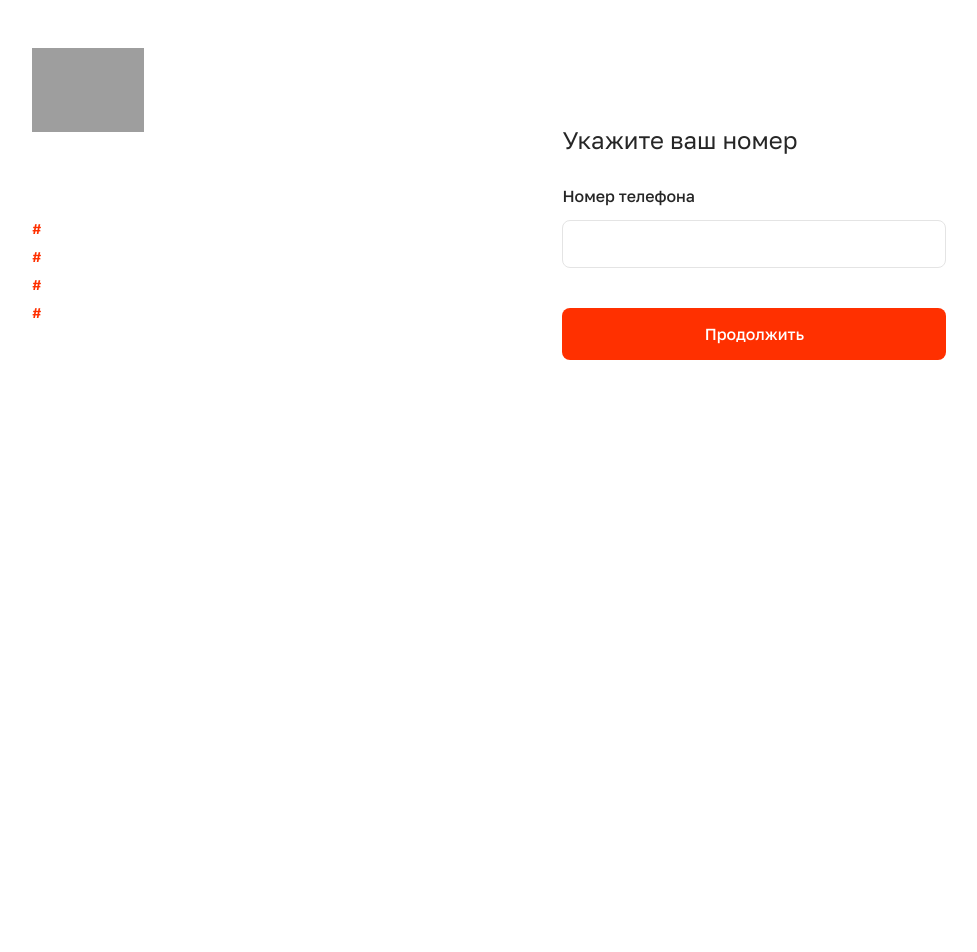
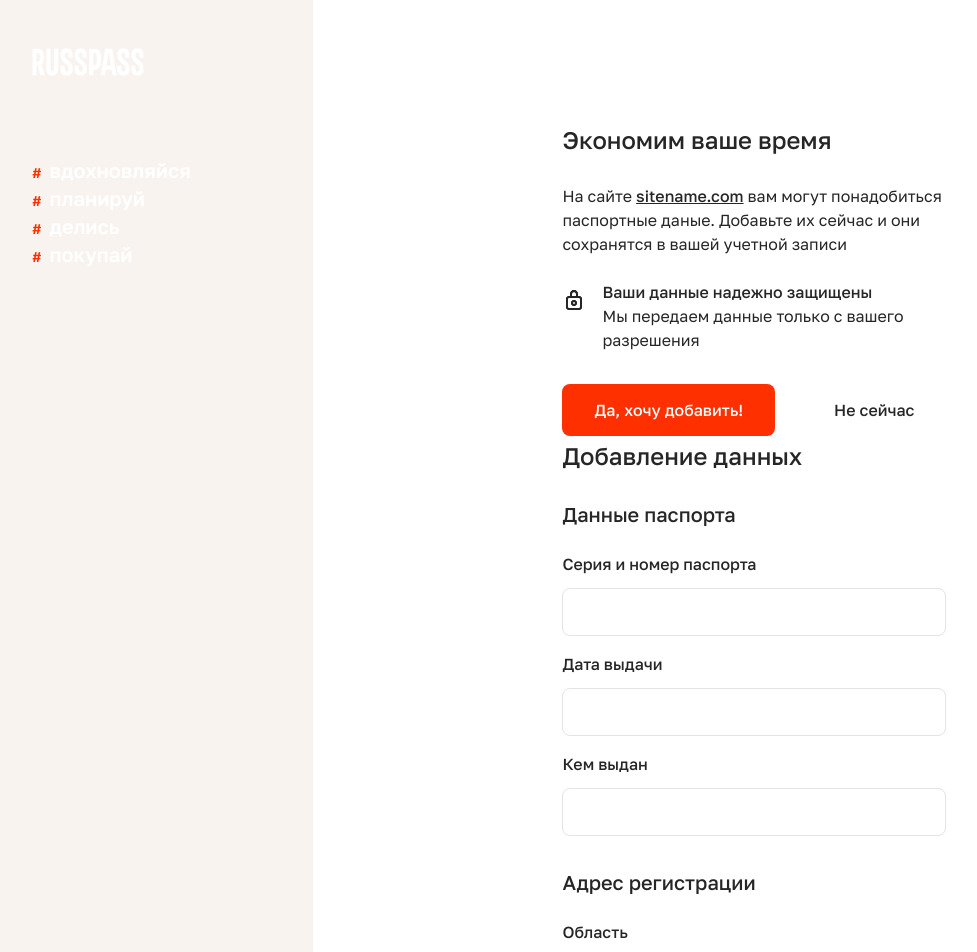
Before and after one commit to senitskiy/travelhack, a React (Create React App) app in the folder russpass_id/: page /phone_input in a window 1280 px wide. Shown: the top 952 px of the page, without its empty margins (16-993 px from the left). Before the commit the page ends 848 px from the top, so only its background shows below. Built offline with nearby package versions, Linux system fonts and the light colour scheme; no server answers; grey boxes are pictures that could not be loaded.

Commit message:
Форма покупки, добавлены формы id

```diff
--- a/russpass_id/src/components/Checkbox.jsx
+++ b/russpass_id/src/components/Checkbox.jsx
@@ -5,7 +5,7 @@ export const Checkbox = (props) => {
 
     return (
         <div className="checkbox-group relative">
-            <input onChange={onChange} id={name} name={name} type="checkbox" value={value} checked={condition}/>
+            <input onChange={onChange} id={name} name={name} type="checkbox" value={value} checked='checked'/>
             <label for={name}>{label}
             </label>
         </div>
--- /dev/null
+++ b/russpass_id/src/components/UserPan.jsx
@@ -0,0 +1,20 @@
+
+import './UserPan.scss'
+
+export const UserPan = (props) => {
+    const { firstname, secondname, email } = props
+
+    return (
+        // <div className="border border-rp-input-border rounded-xl mb-2">
+        <div className="bg-rp-lighter-gray rounded-xl mb-2">
+            <div className="p-3">
+                <div className="flex items-center">
+                    <div className="rounded rounded-full h-12 w-12 bg-rp-text flex items-center justify-center mr-4">
+                        <div className="text-3xl leading-none font-medium text-white">A</div>
+                    </div>
+                    <div className="leading-snug">{firstname} {secondname}<br></br><span className="text-rp-text-muted text-sm">{email}</span></div>
+                </div>
+            </div>
+        </div>
+    )
+}
--- a/russpass_id/src/components/index.js
+++ b/russpass_id/src/components/index.js
@@ -1,5 +1,6 @@
 import { Button } from './Button.jsx'
 import { Input } from './Input.jsx'
 import { Checkbox } from './Checkbox.jsx'
+import { UserPan } from './UserPan.jsx'
 
-export { Button, Input, Checkbox }
+export { Button, Input, Checkbox, UserPan }
--- a/russpass_id/src/pages/DataConfirm.jsx
+++ b/russpass_id/src/pages/DataConfirm.jsx
@@ -1,5 +1,5 @@
 import { Fragment, useState, useMemo } from "react"
-import { Button, Checkbox } from '../components'
+import { Button, Checkbox, UserPan } from '../components'
 import { API_URL, POST_CONFIG } from '../constants'
 
 import './dataconfirm.scss'
@@ -41,11 +41,8 @@ export const DataConfirm = () => {
     return (
         <Fragment>
             <div className="text-2xl leading-10 mb-6">Доступ к данным</div>
-            <div className="mb-4 flex items-center">
-                <div className="rounded rounded-full h-12 w-12 bg-rp-text flex items-center justify-center mr-4">
-                    <div className="text-3xl leading-none font-medium text-white">A</div>
-                </div>
-                <div className="leading-snug">Александр<br></br>Александров</div>
+            <div className="mb-4">
+            <UserPan firstname="Александр" secondname="Александровский" email="alexandovsky@gmail.com"/>
             </div>
             <div className="mb-2">
                 <p>Сайту sitename.com будут доступны следующие данные:</p>
--- a/russpass_id/src/pages/PhoneConfirm.jsx
+++ b/russpass_id/src/pages/PhoneConfirm.jsx
@@ -1,7 +1,7 @@
 import { Fragment } from 'react'
 
 import { API_URL, POST_CONFIG } from '../constants'
-import { Input, Button } from '../components'
+import { Input, Button, UserPan } from '../components'
 
 
 export const PhoneConfirm = () => {
@@ -12,25 +12,16 @@ export const PhoneConfirm = () => {
 
     return (
         <Fragment>
-            <div className="text-2xl leading-10 mb-6">Подтверждение номера</div>
-            <div className="border border-rp-input-border rounded-xl mb-2">
-                <div className="p-3">
-                    <div className="flex items-center">
-                        <div className="rounded rounded-full h-12 w-12 bg-rp-text flex items-center justify-center mr-4">
-                            <div className="text-3xl leading-none font-medium text-white">A</div>
-                        </div>
-                        <div className="leading-snug">Александр<br></br>Александров</div>
-                    </div>
-                </div>
-            </div>
+            <div className="text-2xl leading-10 mb-6 font-medium">Проверка номера телефона</div>
+            <UserPan firstname="Александр" secondname="Александровский" email="alexandovsky@gmail.com"/>
             <div className="mb-6">
-                <a href="#" className="text-sm underline leading-5">Войти в другой аккаунт</a>
+                <a href="#" className="text-sm underline leading-5 text-rp-text-muted">Войти в другой аккаунт</a>
             </div>
             <div className="mb-4">
                 <p>Мы отправили смс с паролем на номер<br></br>+7 (903) *** ** 99</p>
             </div>
             <Input theme="mb-2" type="text" onChange={handleChange} value="" name="smsPassword" label="Пароль из смс" />
-            <div className="mb-4">
+            <div className="mb-6">
                 <a href="#" className="text-sm underline leading-5">Отправить пароль еще раз</a>
             </div>
             <Button theme="w-full bg-rp-red text-white hover:bg-rp-red-hover focus:rp-red-focus" type="submit" label="Продолжить" />
--- a/russpass_id/src/pages/PhoneInput.jsx
+++ b/russpass_id/src/pages/PhoneInput.jsx
@@ -11,9 +11,52 @@ export const PhoneInput = () => {
 
     return (
         <Fragment>
-            <div className="text-2xl leading-10 mb-6">Укажите ваш номер</div>
-            <Input theme="mb-10" type="text" onChange={handleChange} value="" name="smsPassword" label="Номер телефона" />
-            <Button theme="w-full bg-rp-red text-white hover:bg-rp-red-hover focus:rp-red-focus" type="submit" label="Продолжить" />
+            <div className="text-2xl leading-10 mb-6 font-medium">Экономим ваше время</div>
+            <div className="mb-6">
+                <p>На сайте <a href="#" className="underline font-medium">sitename.com</a> вам могут понадобиться паспортные даные. Добавьте их&nbsp;сейчас и&nbsp;они сохранятся в&nbsp;вашей учетной записи</p>
+            </div>
+            <div className="mb-8 flex">
+                <div className="mr-4 pt-2">
+                    <svg width="24" height="24" viewBox="0 0 24 24" fill="none" xmlns="http://www.w3.org/2000/svg">
+                        <g id="Icon/Outline/lock">
+                            <path id="Mask" fill-rule="evenodd" clip-rule="evenodd" d="M12 16C11.448 16 11 15.552 11 15C11 14.448 11.448 14 12 14C12.552 14 13 14.448 13 15C13 15.552 12.552 16 12 16M12 12C10.346 12 9 13.346 9 15C9 16.654 10.346 18 12 18C13.654 18 15 16.654 15 15C15 13.346 13.654 12 12 12M18 19C18 19.552 17.552 20 17 20H7C6.448 20 6 19.552 6 19V11C6 10.448 6.448 10 7 10H8H10H14H16H17C17.552 10 18 10.448 18 11V19ZM10 6.111C10 4.947 10.897 4 12 4C13.103 4 14 4.947 14 6.111V8H10V6.111ZM17 8H16V6.111C16 3.845 14.206 2 12 2C9.794 2 8 3.845 8 6.111V8H7C5.346 8 4 9.346 4 11V19C4 20.654 5.346 22 7 22H17C18.654 22 20 20.654 20 19V11C20 9.346 18.654 8 17 8V8Z" fill="#262626" />
+                            <mask id="mask0" mask-type="alpha" maskUnits="userSpaceOnUse" x="4" y="2" width="16" height="20">
+                                <path id="Mask_2" fill-rule="evenodd" clip-rule="evenodd" d="M12 16C11.448 16 11 15.552 11 15C11 14.448 11.448 14 12 14C12.552 14 13 14.448 13 15C13 15.552 12.552 16 12 16M12 12C10.346 12 9 13.346 9 15C9 16.654 10.346 18 12 18C13.654 18 15 16.654 15 15C15 13.346 13.654 12 12 12M18 19C18 19.552 17.552 20 17 20H7C6.448 20 6 19.552 6 19V11C6 10.448 6.448 10 7 10H8H10H14H16H17C17.552 10 18 10.448 18 11V19ZM10 6.111C10 4.947 10.897 4 12 4C13.103 4 14 4.947 14 6.111V8H10V6.111ZM17 8H16V6.111C16 3.845 14.206 2 12 2C9.794 2 8 3.845 8 6.111V8H7C5.346 8 4 9.346 4 11V19C4 20.654 5.346 22 7 22H17C18.654 22 20 20.654 20 19V11C20 9.346 18.654 8 17 8V8Z" fill="white" />
+                            </mask>
+                            <g mask="url(#mask0)">
+                                <g id="&#240;&#159;&#142;&#168; Color">
+                                    <rect id="Base" width="24" height="24" fill="#262626" />
+                                </g>
+                            </g>
+                        </g>
+                    </svg>
+                </div>
+                <div>
+                    <div className="font-medium">Ваши данные надежно защищены</div>
+                    <p>Мы передаем данные только с вашего разрешения</p>
+                </div>
+            </div>
+            <div className="flex justify-between" >
+                <Button theme="min-w-min bg-rp-red text-white hover:bg-rp-red-hover focus:rp-red-focus" type="submit" label="Да, хочу добавить!" />
+                <Button theme="min-w-min" type="submit" label="Не сейчас" />
+            </div>
+
+            <div className="text-2xl leading-10 mb-6 font-medium">Добавление данных</div>
+            <div className=" text-xl mb-6 font-medium">Данные паспорта</div>
+            <Input theme="mb-4" type="text" onChange={handleChange} name="passporNumber" label="Серия и номер паспорта" />
+            <Input theme="mb-4" type="text" onChange={handleChange} name="passporDate" label="Дата выдачи" />
+            <Input theme="mb-4" type="text" onChange={handleChange} name="passporOrgan" label="Кем выдан" />
+            <div className="mt-8">
+                <div className=" text-xl mb-6 font-medium">Адрес регистрации</div>
+            </div>
+            <Input theme="mb-4" type="text" onChange={handleChange} name="livingArea" label="Область" />
+            <Input theme="mb-4" type="text" onChange={handleChange} name="livingCity" label="Населенный пункт" />
+            <Input theme="mb-8" type="text" onChange={handleChange} name="livingAddress" label="Адрес" />
+            <div className="flex justify-between mb-32" >
+                <Button theme="min-w-min bg-rp-red text-white hover:bg-rp-red-hover focus:rp-red-focus" type="submit" label="Сохранить" />
+                <Button theme="min-w-min" type="submit" label="Заполнить позже" />
+            </div>
+
         </Fragment>
     )
 }
--- a/russpass_id/src/pages/UserConfirm.jsx
+++ b/russpass_id/src/pages/UserConfirm.jsx
@@ -1,5 +1,6 @@
 import { Fragment } from 'react'
 import { Button } from '../components'
+import { UserPan } from '../components'
 
 import './userconfirm.scss';
 
@@ -7,13 +8,8 @@ export const UserConfirm = () => {
 
     return (
         <Fragment>
-            <div className="text-2xl leading-10 mb-6">Это вы?</div>
-            <div className="mb-4 flex items-center">
-                <div className="rounded rounded-full h-12 w-12 bg-rp-text flex items-center justify-center mr-4">
-                    <div className="text-3xl leading-none font-medium text-white">A</div>
-                </div>
-                <div className="leading-snug">Александр<br></br>Александров</div>
-            </div>
+            <div className="text-2xl leading-10 mb-6 font-medium">Выберите аккаунт</div>
+            <UserPan firstname="Александр" secondname="Александровский" email="alexandovsky@gmail.com"/>
             <div className="mb-4">
                 <a href="#" className="text-sm underline leading-5">Войти в другой аккаунт</a>
             </div>
--- a/russpass_id/tailwind.config.js
+++ b/russpass_id/tailwind.config.js
@@ -10,8 +10,10 @@ module.exports = {
         'rp-text': '#262626',
         'rp-text-muted': '#898989',
         'rp-light-gray': '#F0F0F0',
+        'rp-lighter-gray': '#F4F4F4',
         'rp-input-border': '#E4E4E4',
         'rp-input-border-dark': '#b2b2b2',
+        'rp-peach': '#F8F3EF',
       }
     },
   },
```
Also changed, not shown: russpass_id/public/img/rp_h_logo.svg (added), russpass_id/src/components/UserPan.scss (added), 1 other file (tests, documents, lock files or other folders).
